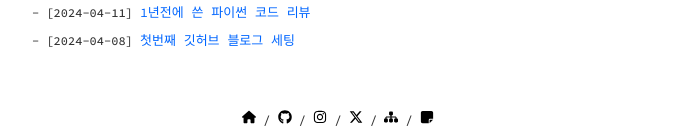
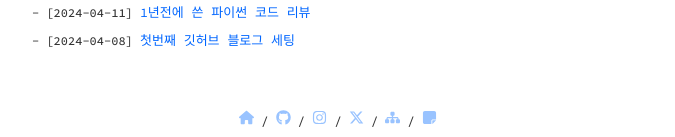
Before and after one commit to pozuhtuhv/pozuhtuhv.github.io, a Jekyll site: the page built from index.html, in a window 1280 px wide. Shown: the part 877-1014 px from the top of the page, without its empty margins (302-977 px from the left). Built offline with Jekyll 4.4.1, drawn with Linux system fonts in a browser that asks for light colours.

Commit message:
(edit) svg_colr_force

```diff
--- a/_sass/_main.scss
+++ b/_sass/_main.scss
@@ -407,9 +407,8 @@
 }
 
 .social-icon {
-  width: 14px;
-  height: 14px;
-  color: var(--link-color);
+  width: 15px;
+  height: 15px;
 }
 
 .social-footer {
```
Also changed, not shown: assets/svg/github.svg, assets/svg/house.svg, assets/svg/instagram.svg, assets/svg/note-sticky.svg, assets/svg/sitemap.svg, assets/svg/x-twitter.svg.
